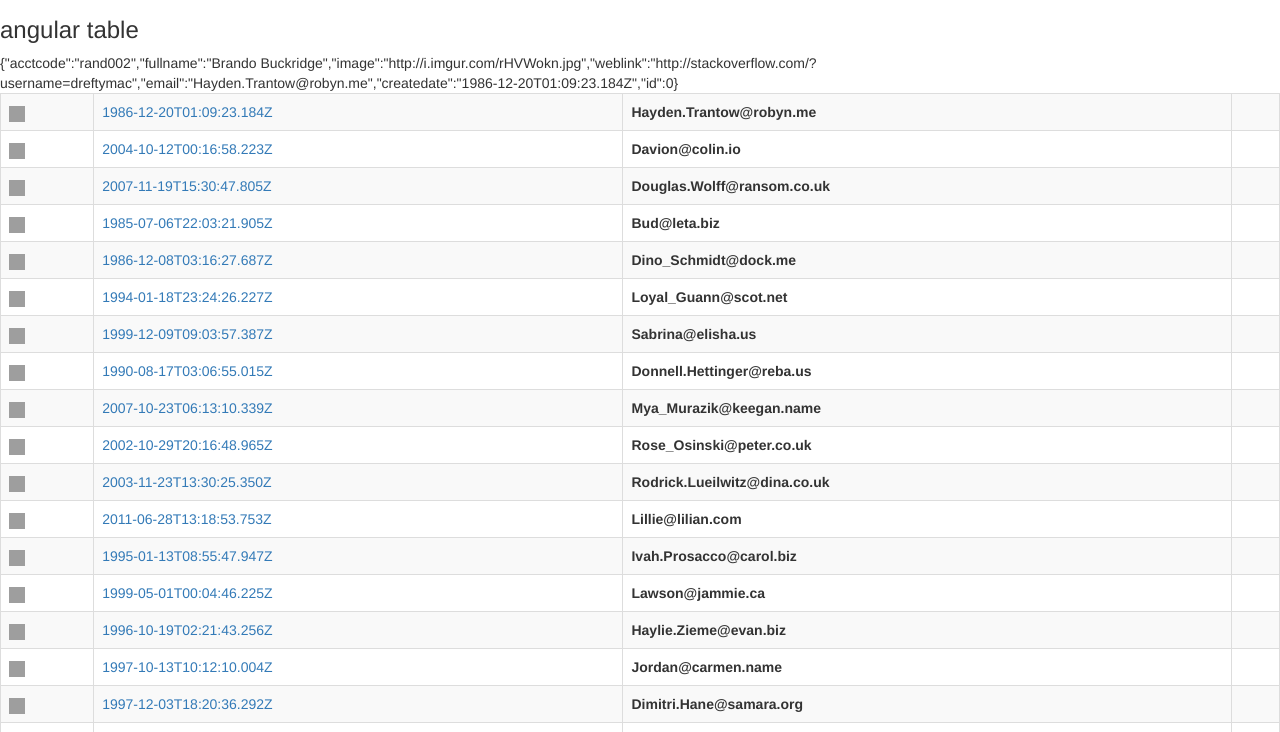
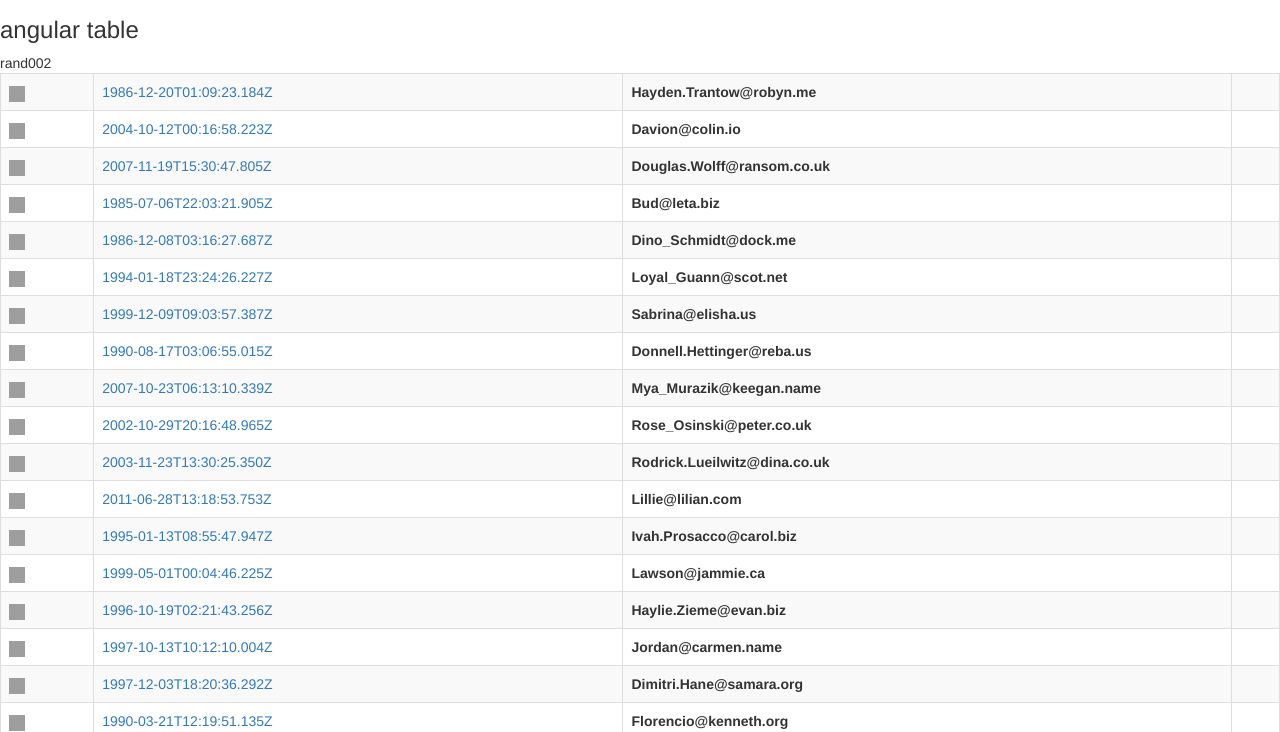
Before and after one commit to dreftymac/angular.barebones, a plain HTML site: page bare/bare.html in a window 1280 px wide. Shown: the part 56-788 px from the top of the page. Drawn offline with nearby package versions, Linux system fonts and the light colour scheme; grey boxes are pictures that could not be loaded.

Commit message:
;; barebones angularjs tests simple demodata table

```diff
--- a/bare/bare.html
+++ b/bare/bare.html
@@ -47,7 +47,7 @@
     <!--- { mainController_Region } --->
     <div ng-controller="mainController" >
 
-      {{demodata[0]}}
+      {{demodata[0].acctcode}}
 
     <div>
 
```
